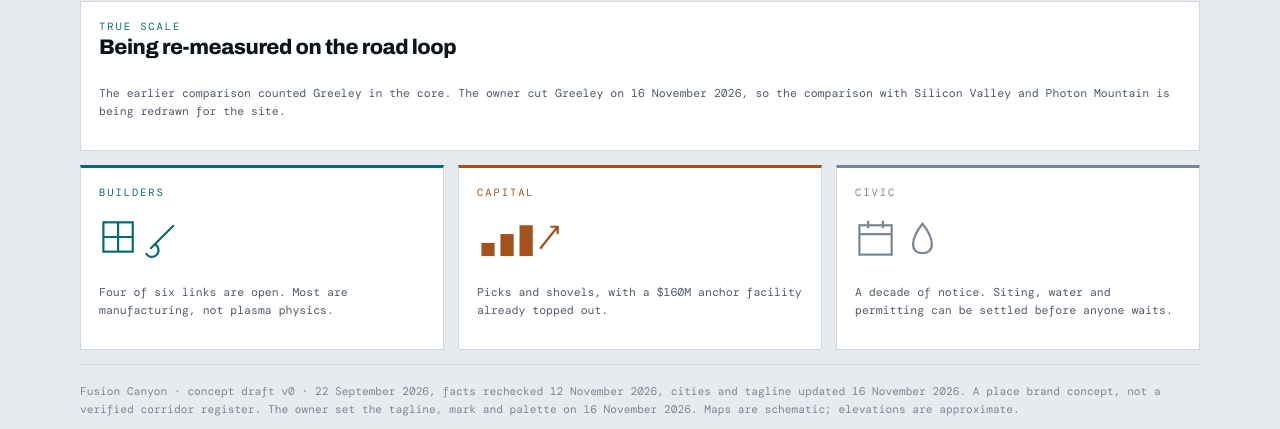
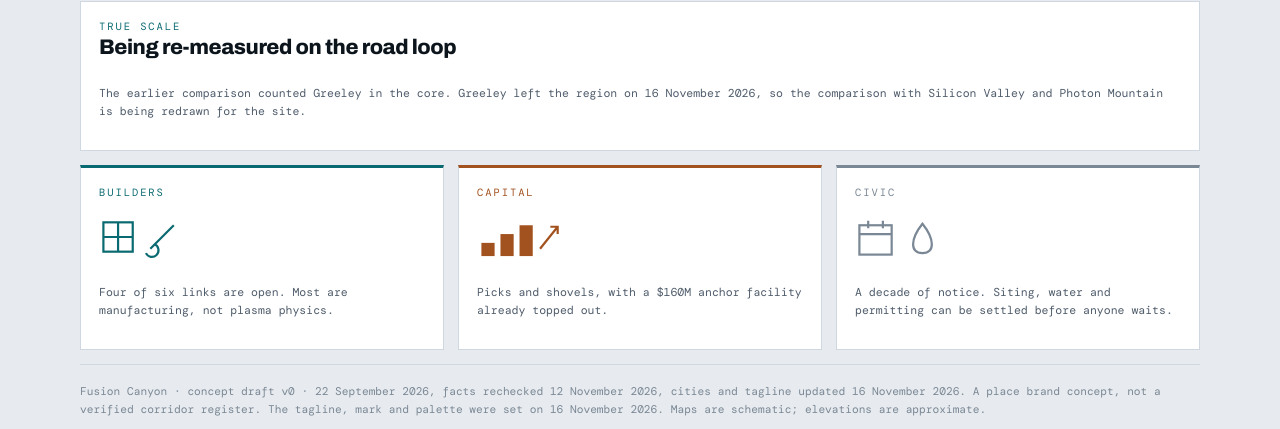
Before and after one commit to Colorado-Startups/fusion-canyon, a plain HTML site: page 03_deliverables/fusion_canyon_vision.html in a window 1280 px wide. Shown: the part 4507-4936 px from the top of the page. Drawn offline with nearby package versions, Linux system fonts and the light colour scheme.

Commit message:
Address review: neutral wording on the public page
The page no longer names the owner. It says Greeley left the region and that the tagline, mark and palette were set, each with its date.

Co-Authored-By: Claude Fable 5.2 <noreply@anthropic.com>
Signed-off-by: paul-co-startups <292968908+paul-co-startups@users.noreply.github.com>

```diff
--- a/03_deliverables/fusion_canyon_vision.html
+++ b/03_deliverables/fusion_canyon_vision.html
@@ -766,7 +766,7 @@ a:focus-visible,summary:focus-visible{outline:2px solid var(--plasma);outline-of
 <!--COMPARISON-PANEL-->
 <section class="card">
   <div><p class="eyebrow">True scale</p><h2>Being re-measured on the road loop</h2></div>
-  <p class="sub">The earlier comparison counted Greeley in the core. The owner cut Greeley on 16 November 2026, so the comparison with Silicon Valley and Photon Mountain is being redrawn for the site.</p>
+  <p class="sub">The earlier comparison counted Greeley in the core. Greeley left the region on 16 November 2026, so the comparison with Silicon Valley and Photon Mountain is being redrawn for the site.</p>
 </section>
 <!--/COMPARISON-PANEL-->
 
@@ -812,7 +812,7 @@ a:focus-visible,summary:focus-visible{outline:2px solid var(--plasma);outline-of
 <footer>
   <p class="cap">
     Fusion Canyon &middot; concept draft v0 &middot; 22 September 2026, facts rechecked 12 November 2026, cities and tagline updated 16 November 2026. A place brand concept, not a verified
-    corridor register. The owner set the tagline, mark and palette on 16 November 2026. Maps are schematic; elevations are approximate.
+    corridor register. The tagline, mark and palette were set on 16 November 2026. Maps are schematic; elevations are approximate.
   </p>
   <details>
     <summary>Sources, checked 22 September and 12 November 2026</summary>
```
